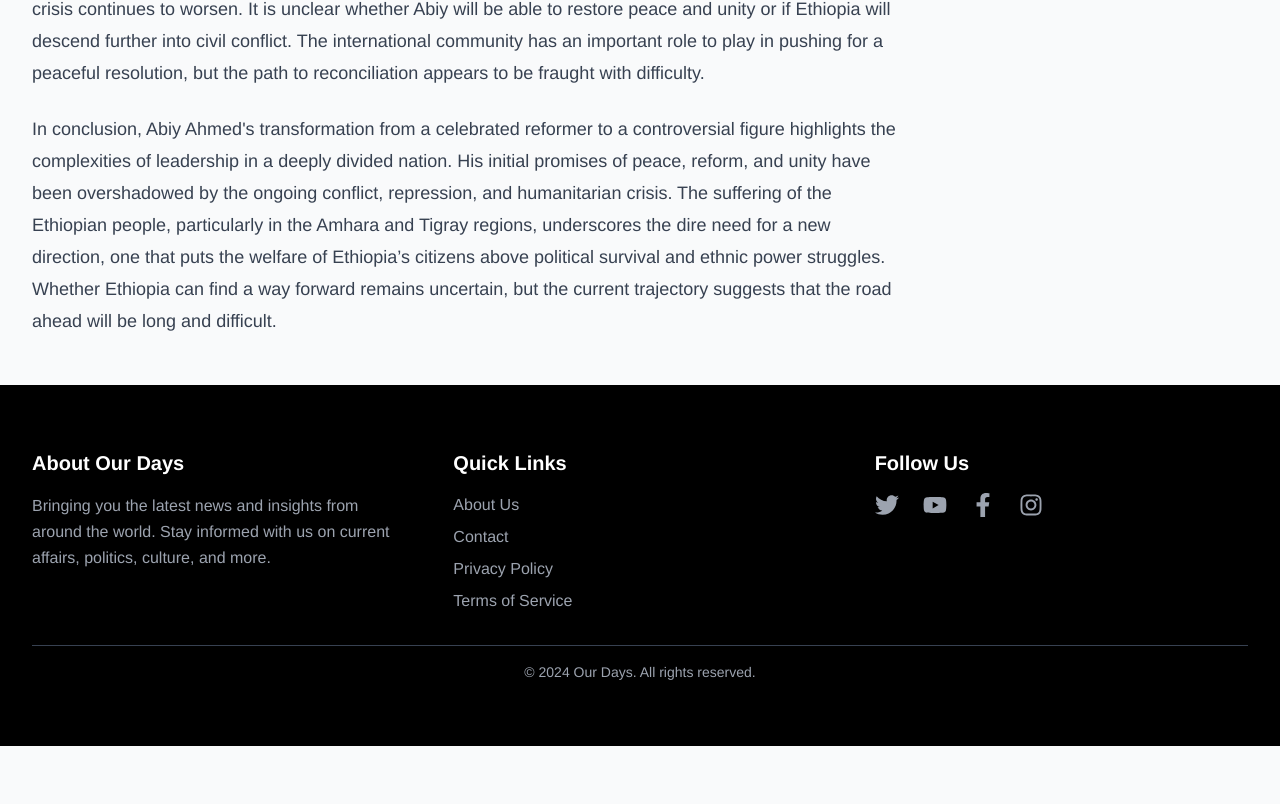
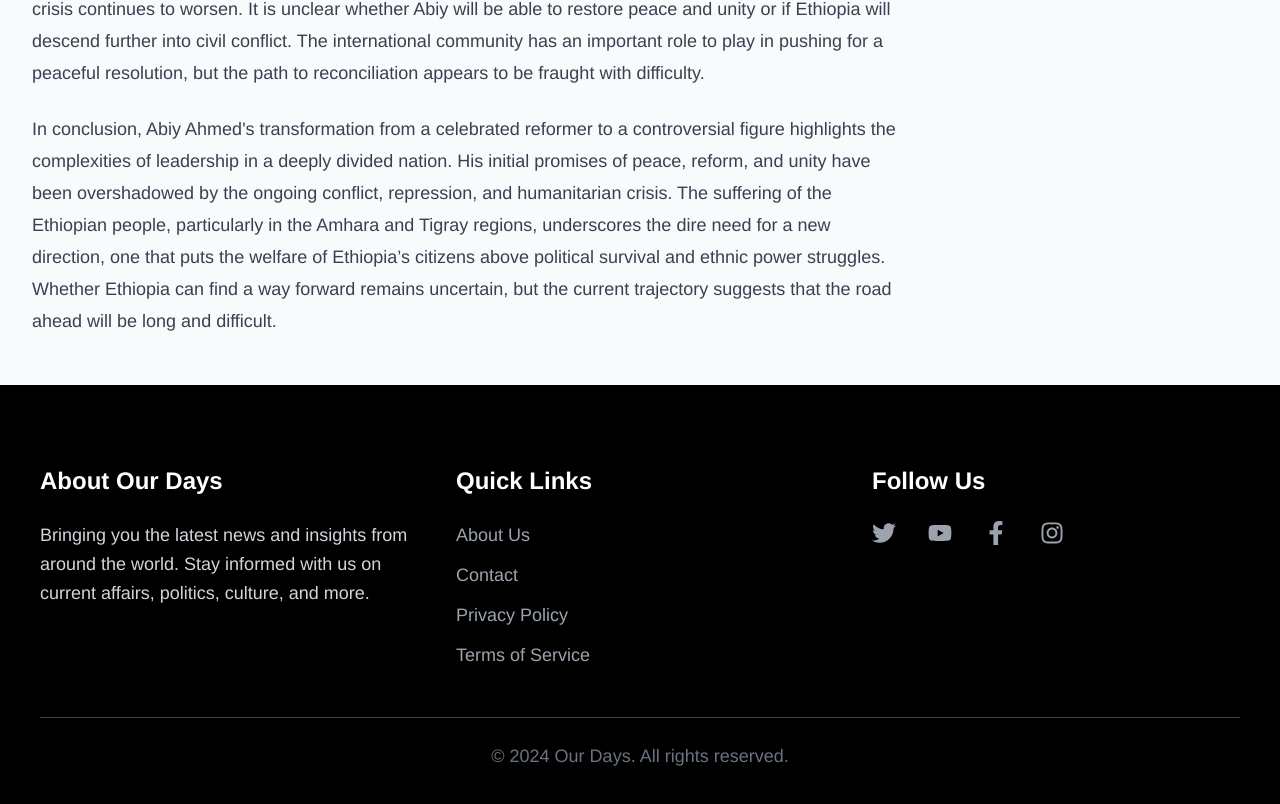
Before and after one commit to BillGStanford/Wealty, a React (Create React App) app: page /article/abiy-ahmed-a-reign-of-terror in a window 1280 px wide. Shown: the part 3611-4415 px from the top of the page. Before the commit the page ends 4357 px from the top, so only its background shows below. Built offline with nearby package versions, Linux system fonts and the light colour scheme.

Commit message:
Update Footer.jsx

```diff
--- a/src/components/Footer.jsx
+++ b/src/components/Footer.jsx
@@ -1,64 +1,91 @@
 // src/components/Footer.jsx
-import React from 'react';
-import { Link } from 'react-router-dom'; // Add this import
-import { FaTwitter, FaYoutube, FaFacebookF, FaInstagram } from 'react-icons/fa'; // Import more social media icons
+import React, { useState } from 'react';
+import { FaTwitter, FaYoutube, FaFacebookF, FaInstagram } from 'react-icons/fa';
+import Modal from './Modal';
 
 export default function Footer() {
+  const [isModalOpen, setIsModalOpen] = useState(false);
+  const [modalContent, setModalContent] = useState({ title: '', content: '' });
+
+  const openModal = (title, content) => {
+    setModalContent({ title, content });
+    setIsModalOpen(true);
+  };
+
+  const closeModal = () => {
+    setIsModalOpen(false);
+  };
+
   return (
     <footer className="bg-black text-gray-400">
-      <div className="max-w-7xl mx-auto px-4 sm:px-6 lg:px-8 py-16">
+      <div className="max-w-7xl mx-auto px-6 sm:px-8 lg:px-10 py-20">
         <div className="grid grid-cols-1 md:grid-cols-3 gap-12">
           {/* About Us Section */}
           <div>
-            <h3 className="text-white text-xl font-bold mb-4">About Our Days</h3>
-            <p className="text-gray-400 leading-relaxed">
+            <h3 className="text-white text-2xl font-bold mb-6">About Our Days</h3>
+            <p className="text-gray-300 leading-relaxed text-lg">
               Bringing you the latest news and insights from around the world. Stay informed with us on current affairs, politics, culture, and more.
             </p>
           </div>
 
           {/* Quick Links Section */}
           <div>
-            <h3 className="text-white text-xl font-bold mb-4">Quick Links</h3>
-            <ul className="space-y-2">
-            <ul class="space-y-2">
-  <li><a href="aboutus.html" target='_blank' class="hover:text-white">About Us</a></li>
-  <li><a href="signupcontact.html" target='_blank' class="hover:text-white">Contact</a></li>
-</ul>
-
-              <li><Link to="/privacy" className="hover:text-white">Privacy Policy</Link></li>
-              <li><Link to="/terms" className="hover:text-white">Terms of Service</Link></li>
+            <h3 className="text-white text-2xl font-bold mb-6">Quick Links</h3>
+            <ul className="space-y-3 text-lg">
+              <li><a href="aboutus.html" target="_blank" className="hover:text-white">About Us</a></li>
+              <li><a href="signupcontact.html" target="_blank" className="hover:text-white">Contact</a></li>
+              <li>
+                <button
+                  onClick={() => openModal('Privacy Policy', 'Here is the Privacy Policy content...')}
+                  className="text-gray-400 hover:text-white"
+                >
+                  Privacy Policy
+                </button>
+              </li>
+              <li>
+                <button
+                  onClick={() => openModal('Terms of Service', 'Here are the Terms of Service...')}
+                  className="text-gray-400 hover:text-white"
+                >
+                  Terms of Service
+                </button>
+              </li>
             </ul>
           </div>
 
           {/* Social Media Section */}
           <div>
-            <h3 className="text-white text-xl font-bold mb-4">Follow Us</h3>
-            <div className="flex space-x-6">
-              {/* Twitter Icon */}
+            <h3 className="text-white text-2xl font-bold mb-6">Follow Us</h3>
+            <div className="flex space-x-8 text-2xl">
               <a href="https://twitter.com/yourusername" target="_blank" rel="noopener noreferrer" className="text-gray-400 hover:text-white">
-                <FaTwitter className="h-6 w-6" />
+                <FaTwitter />
               </a>
-              {/* YouTube Icon */}
               <a href="https://youtube.com/yourchannel" target="_blank" rel="noopener noreferrer" className="text-gray-400 hover:text-white">
-                <FaYoutube className="h-6 w-6" />
+                <FaYoutube />
               </a>
-              {/* Facebook Icon */}
               <a href="https://facebook.com/yourpage" target="_blank" rel="noopener noreferrer" className="text-gray-400 hover:text-white">
-                <FaFacebookF className="h-6 w-6" />
+                <FaFacebookF />
               </a>
-              {/* Instagram Icon */}
               <a href="https://instagram.com/yourprofile" target="_blank" rel="noopener noreferrer" className="text-gray-400 hover:text-white">
-                <FaInstagram className="h-6 w-6" />
+                <FaInstagram />
               </a>
             </div>
           </div>
         </div>
 
         {/* Footer Bottom Section */}
-        <div className="mt-8 border-t border-gray-700 pt-4 text-center text-sm">
+        <div className="mt-12 border-t border-gray-700 pt-6 text-center text-lg text-gray-500">
           <p>&copy; {new Date().getFullYear()} Our Days. All rights reserved.</p>
         </div>
       </div>
+
+      {/* Modal */}
+      <Modal
+        title={modalContent.title}
+        content={modalContent.content}
+        isOpen={isModalOpen}
+        closeModal={closeModal}
+      />
     </footer>
   );
 }
```
